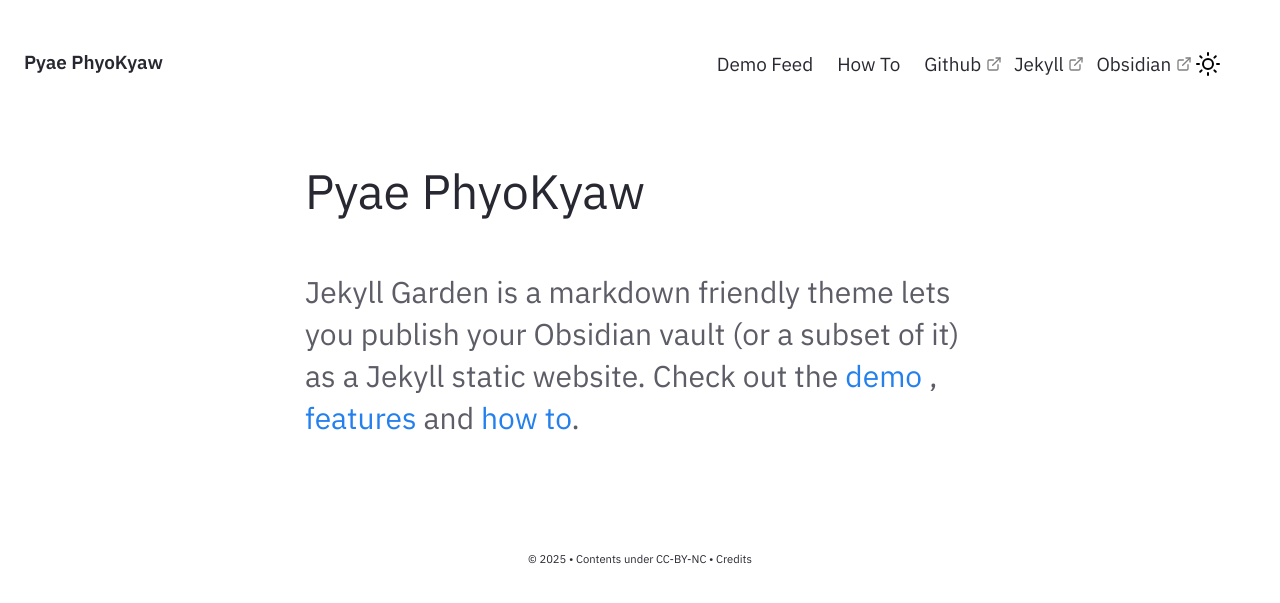
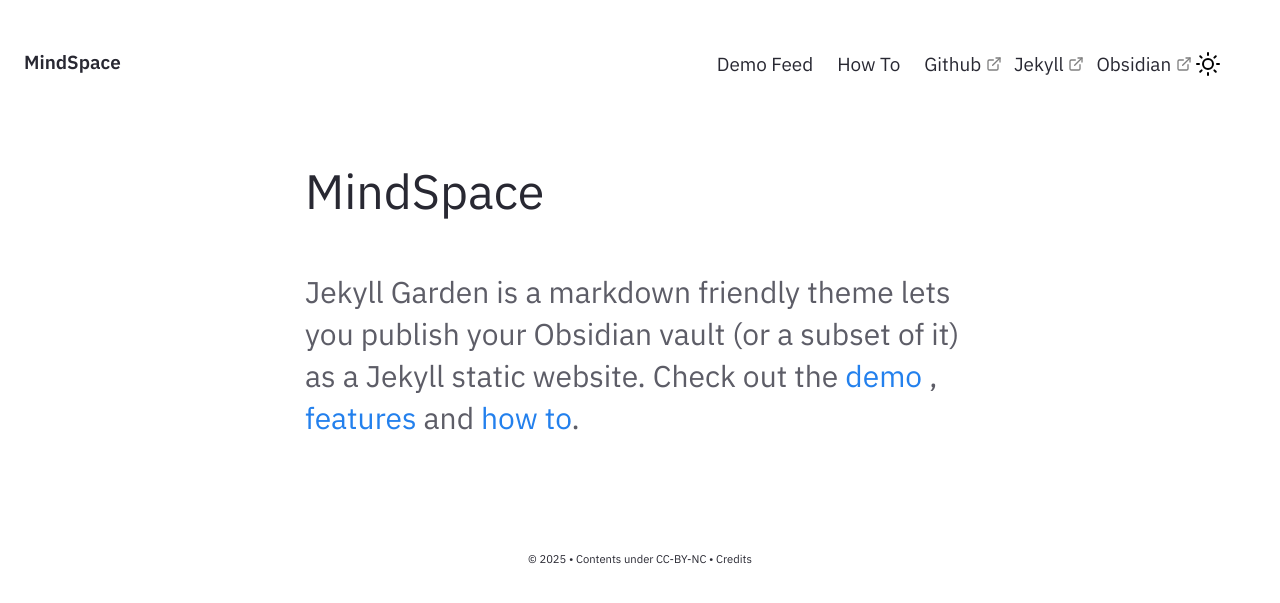
Before and after one commit to iampyaephyokyaw/iampyaephyokyaw.github.io, a Jekyll site: the page built from pages/index.md, in a window 1280 px wide. Shown: the top 603 px of the page. Built offline with Jekyll 4.4.1, drawn with Linux system fonts in a browser that asks for light colours.

Commit message:
Update _config.yml

```diff
--- a/_config.yml
+++ b/_config.yml
@@ -27,7 +27,7 @@ baseurl: ""
 
 # Website Header, Description, Footer year and text.
 # If you are deleting this, make sure you remove it from HTML files too
-heading: Pyae PhyoKyaw # Change this
+heading: MindSpace # Change this
 content: What is this
 copyright:
   year: © 2025
```
